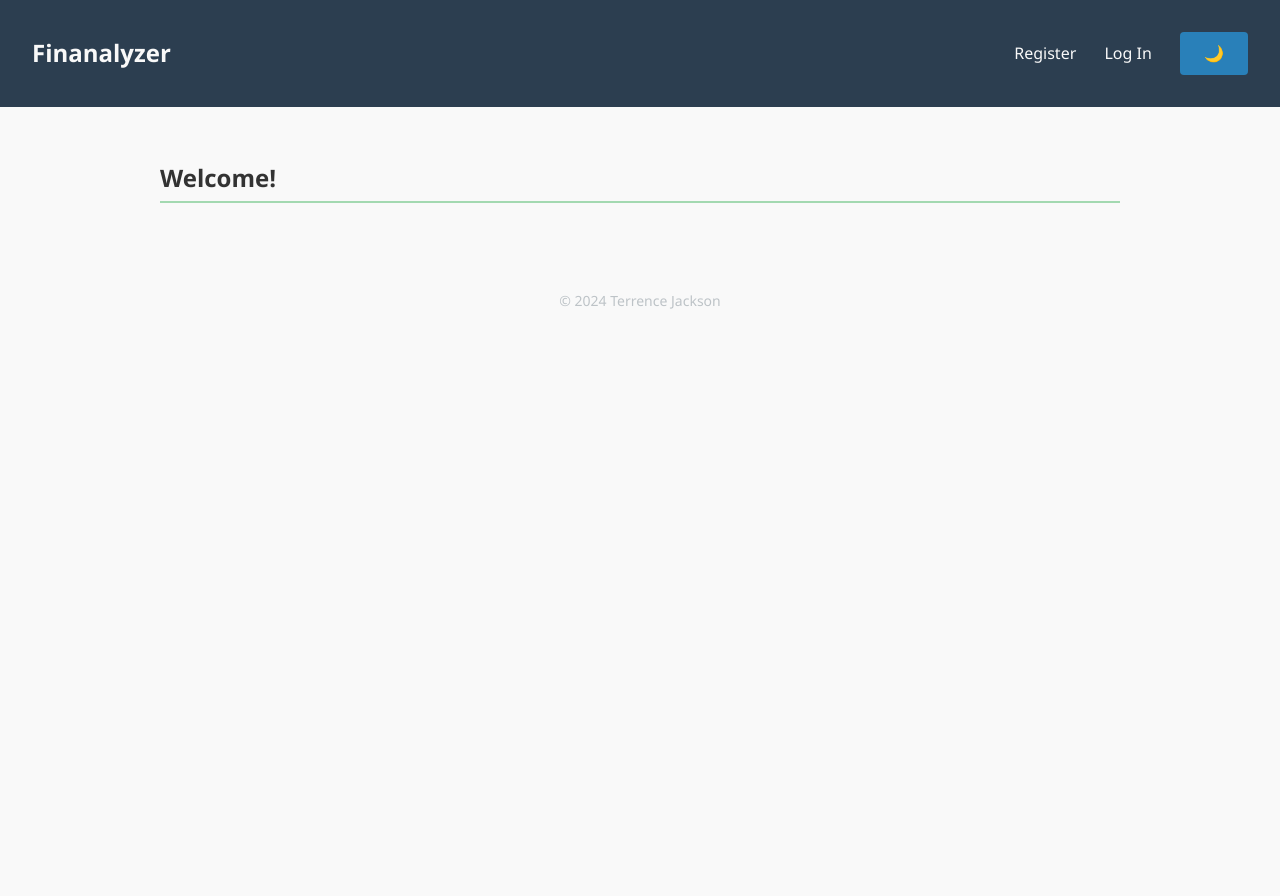
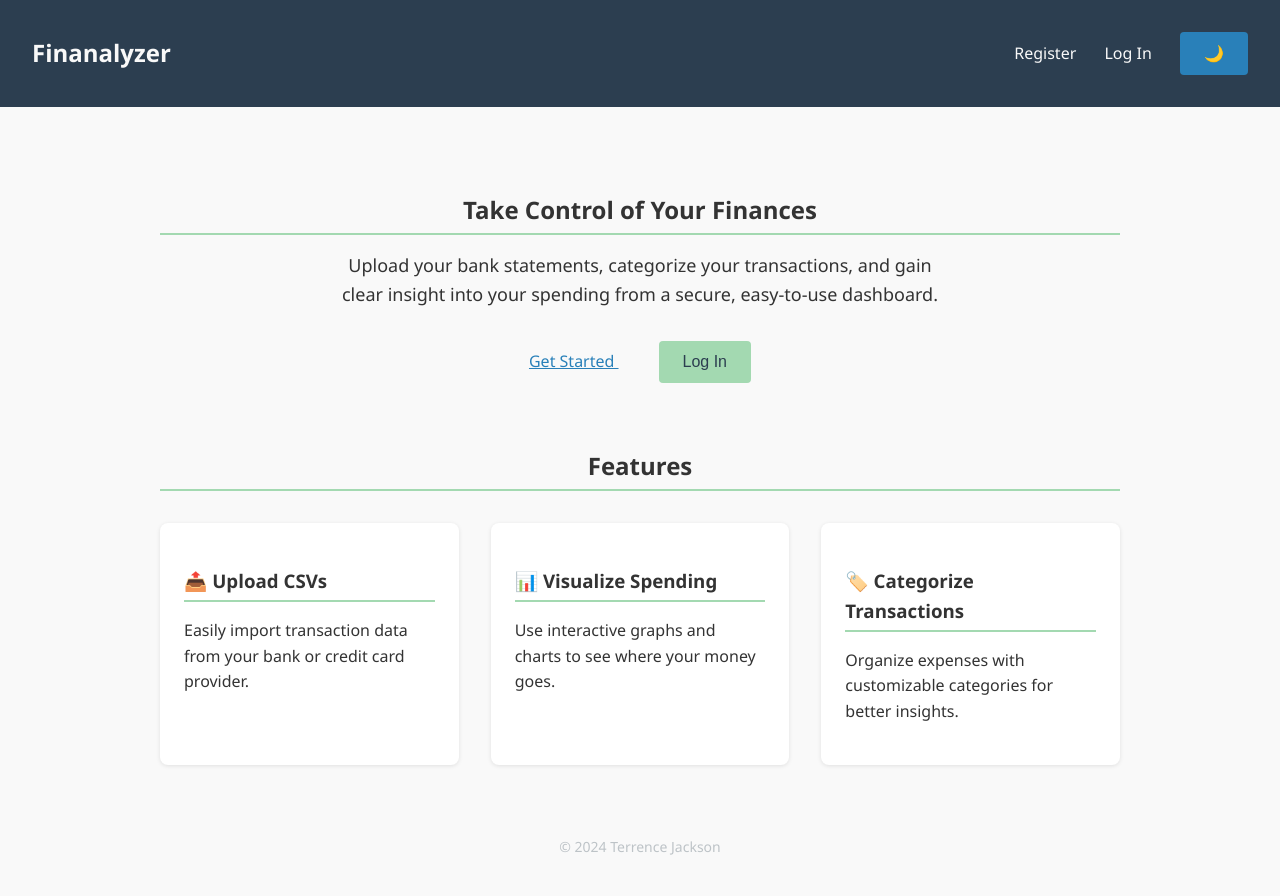
Before and after one commit to TRJackson998/finanalyzer, a Flask app: template flaskapp/app/templates/routes/landing.html in a window 1280 px wide. Before the commit the page ends 309 px from the top, so only its background shows below. Run offline with Flask 3, Linux system fonts and the light colour scheme; the template is opened without the code that fills it, so the values that code supplies are empty; parts of the project's set-up code (start-up, migrations or seed data) failed here and were passed over.

Commit message:
Landing page vs Dashboard

```diff
--- a/flaskapp/app/templates/routes/landing.html
+++ b/flaskapp/app/templates/routes/landing.html
@@ -1,9 +1,76 @@
 <!-- landing.html -->
-{% extends "base.html" %} {% block content %}
-<h2>Welcome!</h2>
+{% extends "base.html" %} {% block title %}Welcome | Finance Tracker{% endblock
+%} {% block content %}
+<section style="text-align: center; padding-top: 2rem">
+  <h1>Take Control of Your Finances</h1>
+  <p style="max-width: 600px; margin: 1rem auto; font-size: 1.125rem">
+    Upload your bank statements, categorize your transactions, and gain clear
+    insight into your spending from a secure, easy-to-use dashboard.
+  </p>
+
+  <div style="margin-top: 2rem">
+    <a href="{{ url_for('auth.register') }}" class="button"> Get Started </a>
+    <a href="{{ url_for('auth.login') }}" style="margin-left: 1rem">
+      <button class="secondary">Log In</button>
+    </a>
+  </div>
+</section>
+
+<section style="margin-top: 4rem">
+  <h2 style="text-align: center">Features</h2>
+  <div
+    style="
+      display: flex;
+      flex-wrap: wrap;
+      justify-content: center;
+      gap: 2rem;
+      margin-top: 2rem;
+    "
+  >
+    <div
+      style="
+        flex: 1 1 250px;
+        max-width: 300px;
+        background: white;
+        padding: 1.5rem;
+        border-radius: 8px;
+        box-shadow: 0 1px 4px rgba(0, 0, 0, 0.1);
+      "
+    >
+      <h3>📤 Upload CSVs</h3>
+      <p>
+        Easily import transaction data from your bank or credit card provider.
+      </p>
+    </div>
+    <div
+      style="
+        flex: 1 1 250px;
+        max-width: 300px;
+        background: white;
+        padding: 1.5rem;
+        border-radius: 8px;
+        box-shadow: 0 1px 4px rgba(0, 0, 0, 0.1);
+      "
+    >
+      <h3>📊 Visualize Spending</h3>
+      <p>Use interactive graphs and charts to see where your money goes.</p>
+    </div>
+    <div
+      style="
+        flex: 1 1 250px;
+        max-width: 300px;
+        background: white;
+        padding: 1.5rem;
+        border-radius: 8px;
+        box-shadow: 0 1px 4px rgba(0, 0, 0, 0.1);
+      "
+    >
+      <h3>🏷️ Categorize Transactions</h3>
+      <p>Organize expenses with customizable categories for better insights.</p>
+    </div>
+  </div>
+</section>
 
 {% endblock %} {% block footer%}
 <p>&copy; 2024 Terrence Jackson</p>
-<!-- Add current datetime to footer -->
-<p>{{ current_datetime }}</p>
 {% endblock %}
```
Also changed, not shown: flaskapp/app/routes.py (+11 -3 lines), flaskapp/app/templates/routes/dashboard.html (added, +10 -0 lines).
